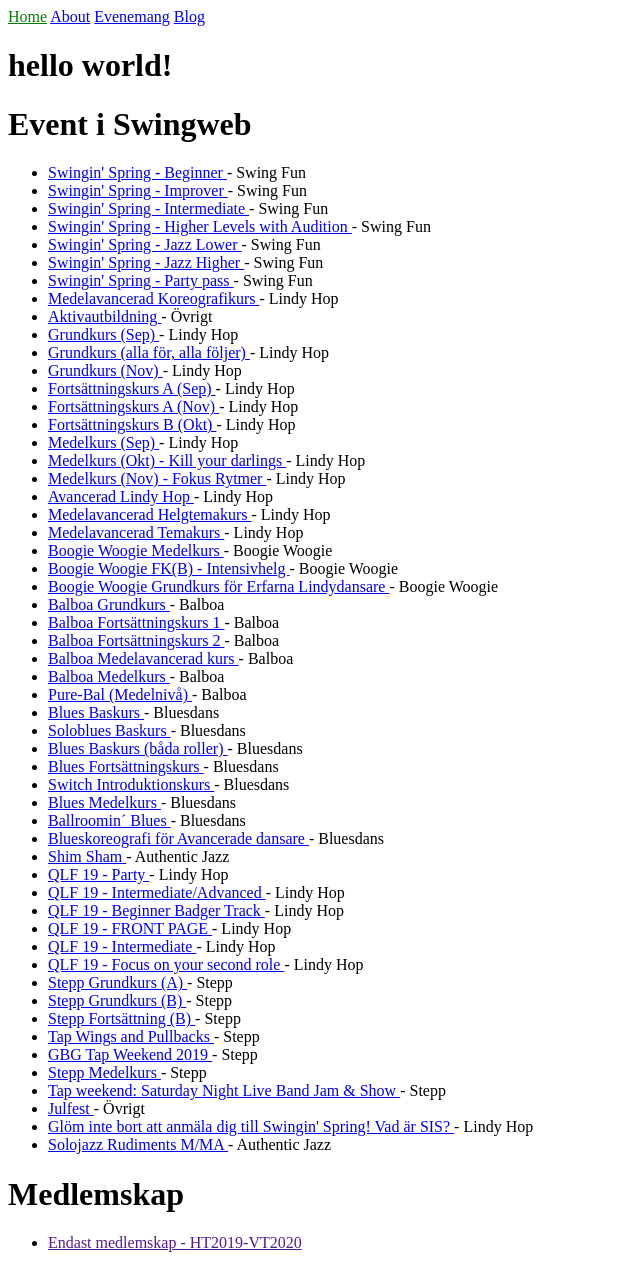
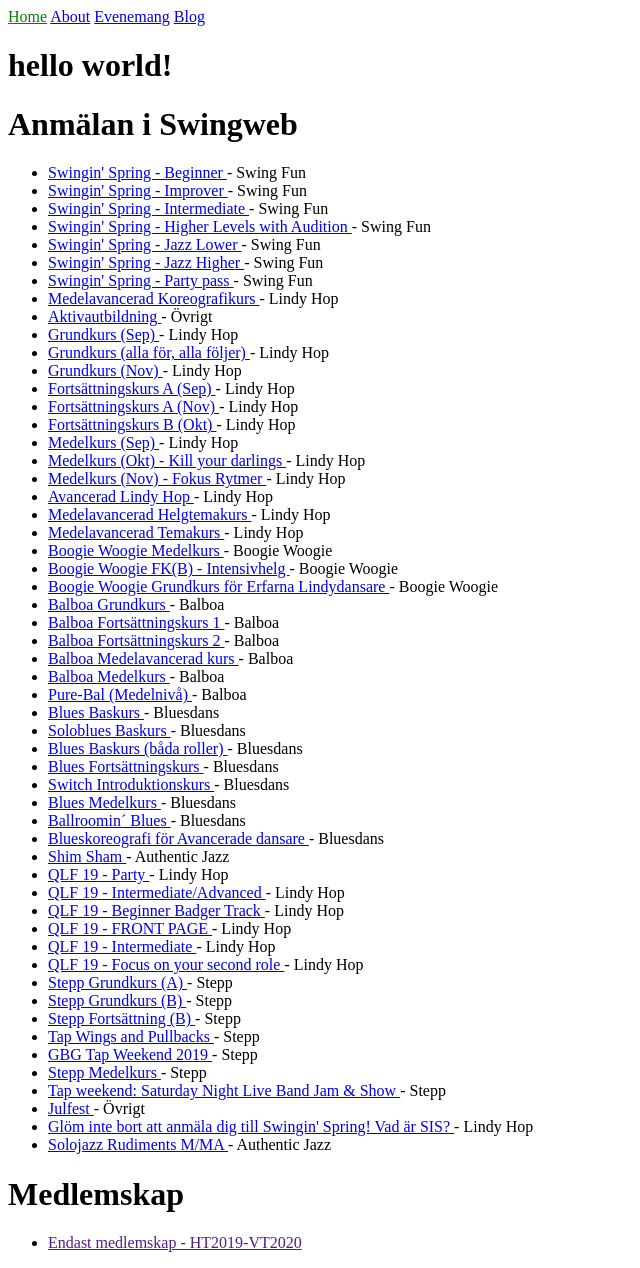
Before and after one commit to lundh/wcj-web, a Jekyll site: the page built from index.html, in a window 1280 px wide. Shown: the whole page, without its empty margins (0-640 px from the left). Built offline with Jekyll 4.4.1, drawn with Linux system fonts in a browser that asks for light colours; a script that is not in the unit is left out.

Commit message:
Name change

```diff
--- a/_layouts/default.html
+++ b/_layouts/default.html
@@ -9,7 +9,7 @@
   <body>
     {% include navigation.html %}
     {{ content }}
-    <h1>Event i Swingweb</h1>
+    <h1>Anmälan i Swingweb</h1>
     {% include swingweb_events.html %}
     <h1>Medlemskap</h1>
     {% include swingweb_medlemskap.html %}
```
